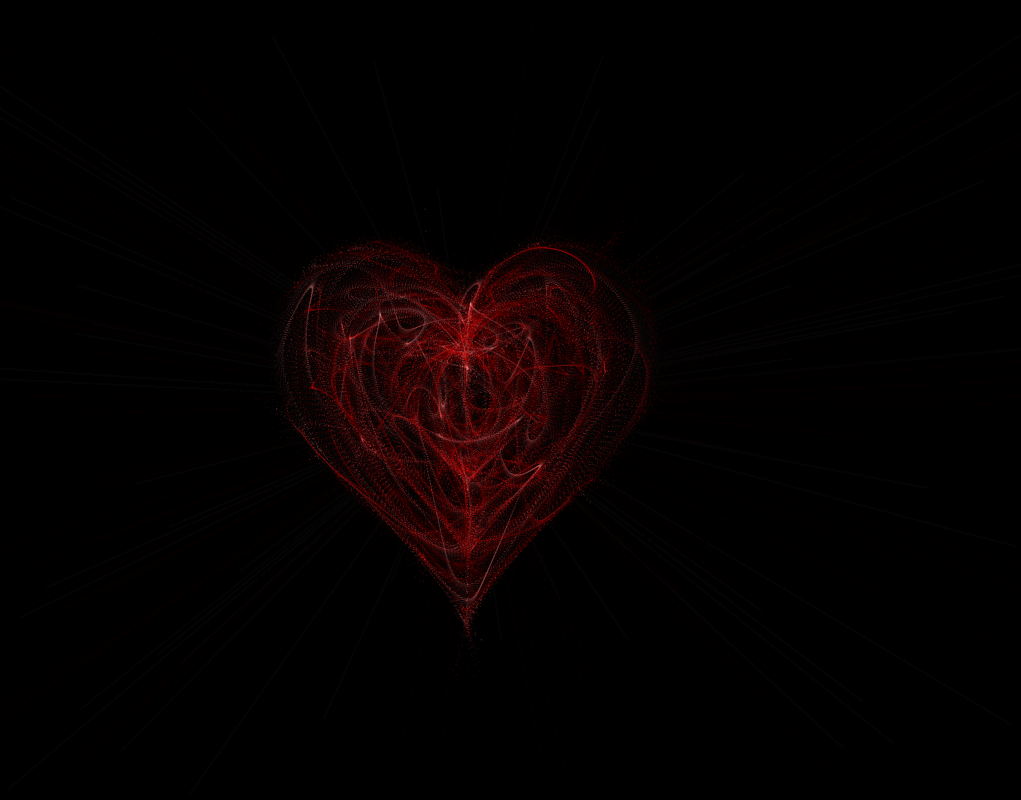
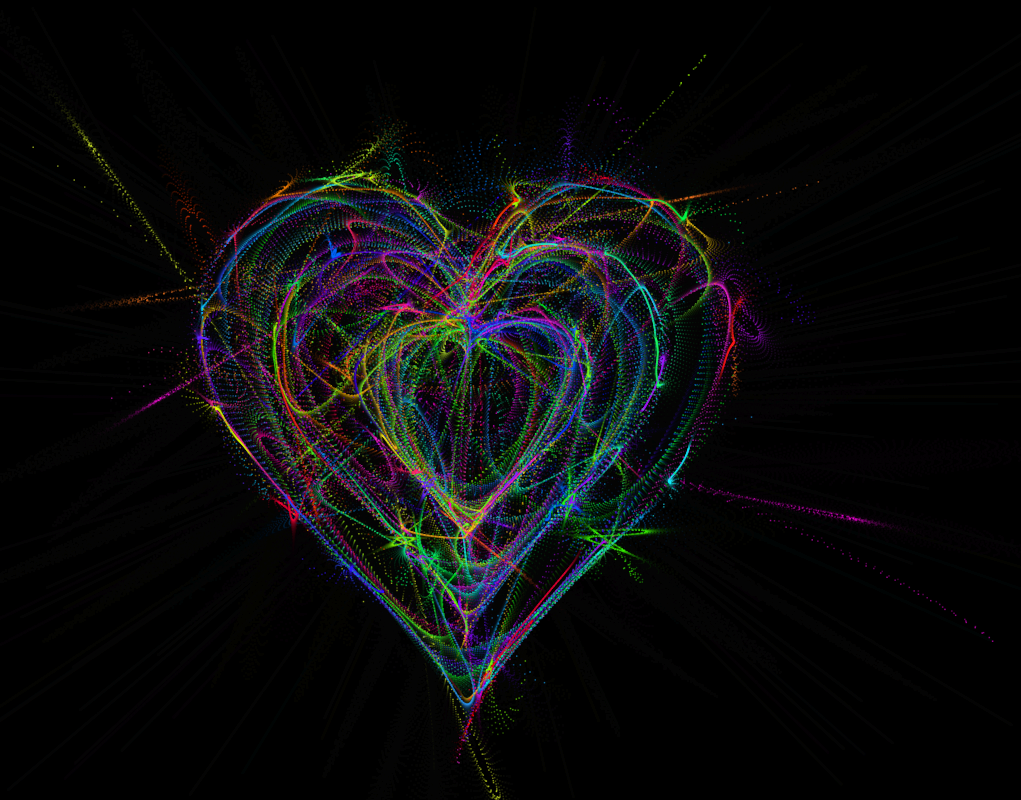
Before and after one commit to dzhenkins/my_love_my_fox, a plain HTML site: page index.html in a window 1280 px wide. Shown: the whole page, without its empty margins (173-1194 px from the left). Drawn offline with Linux system fonts and the light colour scheme.

Commit message:
modified:   index.html 	modified:   script.js

```diff
--- a/index.html
+++ b/index.html
@@ -3,7 +3,7 @@
 <head>
   <meta charset="UTF-8">
   <meta name="viewport" content="width=device-width, initial-scale=1.0, maximum-scale=1.0, user-scalable=no">
-  <title>v3 For My Beautiful Foxy</title>
+  <title>v4 For My Beautiful Foxy</title>
   <link rel="stylesheet" href="style.css">
 </head>
 <body>
--- a/script.js
+++ b/script.js
@@ -7,8 +7,8 @@ function init() {
   if (loaded) return;
   loaded = true;
 
-  const canvas = document.getElementById('heart');
-  const ctx = canvas.getContext('2d');
+  const canvas = document.getElementById("heart");
+  const ctx = canvas.getContext("2d");
 
   const mobile = window.isDevice;
   const rand = Math.random;
@@ -17,20 +17,17 @@ function init() {
 
   function resizeCanvas() {
     dpr = window.devicePixelRatio || 1;
-    const koef = mobile ? 0.6 : 1;
 
-    width = Math.floor(window.innerWidth * koef);
-    height = Math.floor(window.innerHeight * koef);
+    width = window.innerWidth;
+    height = window.innerHeight;
 
-    // Фізичні розміри для Retina
+    // Retina-фікс: збільшуємо реальний розмір полотна у пікселях
     canvas.width = width * dpr;
     canvas.height = height * dpr;
-
-    // Візуальні CSS-розміри
     canvas.style.width = width + "px";
     canvas.style.height = height + "px";
 
-    ctx.setTransform(1, 0, 0, 1, 0, 0); // скидаємо попередній масштаб
+    ctx.setTransform(1, 0, 0, 1, 0, 0);
     ctx.scale(dpr, dpr);
 
     ctx.fillStyle = "#000";
@@ -38,26 +35,30 @@ function init() {
   }
 
   resizeCanvas();
-  window.addEventListener('resize', resizeCanvas);
-  window.addEventListener('orientationchange', resizeCanvas);
+  window.addEventListener("resize", resizeCanvas);
+  window.addEventListener("orientationchange", resizeCanvas);
 
-  const heartPosition = rad => [
+  const heartPosition = (rad) => [
     Math.pow(Math.sin(rad), 3),
     -(15 * Math.cos(rad) - 5 * Math.cos(2 * rad) - 2 * Math.cos(3 * rad) - Math.cos(4 * rad))
   ];
 
-  const scaleAndTranslate = (pos, sx, sy, dx, dy) => [dx + pos[0] * sx, dy + pos[1] * sy];
+  const scaleAndTranslate = (pos, sx, sy, dx, dy) => [
+    dx + pos[0] * sx,
+    dy + pos[1] * sy
+  ];
 
-  const traceCount = mobile ? 20 : 50;
-  const dr = mobile ? 0.3 : 0.1;
+  const traceCount = mobile ? 18 : 50;
+  const dr = mobile ? 0.35 : 0.1;
+  const scaleBase = Math.min(width, height) / (mobile ? 4 : 3.2);
+
   const pointsOrigin = [];
-
   for (let i = 0; i < Math.PI * 2; i += dr)
-    pointsOrigin.push(scaleAndTranslate(heartPosition(i), 210, 13, 0, 0));
+    pointsOrigin.push(scaleAndTranslate(heartPosition(i), scaleBase * 1.1, scaleBase * 0.07, 0, 0));
   for (let i = 0; i < Math.PI * 2; i += dr)
-    pointsOrigin.push(scaleAndTranslate(heartPosition(i), 150, 9, 0, 0));
+    pointsOrigin.push(scaleAndTranslate(heartPosition(i), scaleBase * 0.8, scaleBase * 0.05, 0, 0));
   for (let i = 0; i < Math.PI * 2; i += dr)
-    pointsOrigin.push(scaleAndTranslate(heartPosition(i), 90, 5, 0, 0));
+    pointsOrigin.push(scaleAndTranslate(heartPosition(i), scaleBase * 0.5, scaleBase * 0.03, 0, 0));
 
   const heartPointsCount = pointsOrigin.length;
   const targetPoints = [];
@@ -76,16 +77,19 @@ function init() {
     const x = rand() * width;
     const y = rand() * height;
     e[i] = {
-      vx: 0, vy: 0, R: 2, speed: rand() + 5,
+      vx: 0,
+      vy: 0,
+      R: 2,
+      speed: rand() * 0.7 + 2.5, // трохи повільніше і плавніше
       q: ~~(rand() * heartPointsCount),
       D: 2 * (i % 2) - 1,
-      force: 0.2 * rand() + 0.7,
-      f: `hsla(0,${~~(40 * rand() + 100)}%,${~~(60 * rand() + 20)}%,.3)`,
+      force: 0.2 * rand() + 0.8,
+      f: `hsla(${~~(360 * rand())},100%,${~~(50 + 10 * rand())}%,.6)`,
       trace: Array.from({ length: traceCount }, () => ({ x, y }))
     };
   }
 
-  const config = { traceK: 0.4, timeDelta: 0.01 };
+  const config = { traceK: 0.4, timeDelta: 0.015 };
   let time = 0;
 
   function loop() {
@@ -127,8 +131,9 @@ function init() {
       }
 
       ctx.fillStyle = u.f;
-      for (let k = 0; k < u.trace.length; k++)
-        ctx.fillRect(u.trace[k].x, u.trace[k].y, 1, 1);
+      for (let k = 0; k < u.trace.length; k++) {
+        ctx.fillRect(u.trace[k].x, u.trace[k].y, 1.5, 1.5);
+      }
     }
     requestAnimationFrame(loop);
   }
@@ -136,7 +141,7 @@ function init() {
   loop();
 }
 
-if (document.readyState === 'complete' || document.readyState === 'interactive')
+if (document.readyState === "complete" || document.readyState === "interactive")
   init();
 else
-  document.addEventListener('DOMContentLoaded', init);
+  document.addEventListener("DOMContentLoaded", init);
```
